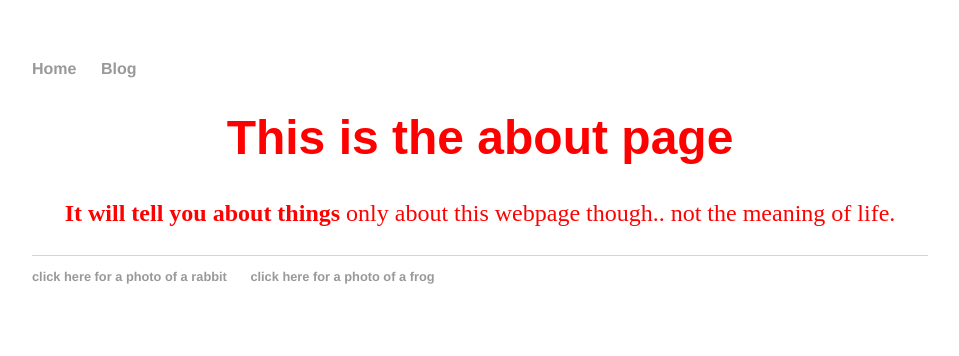
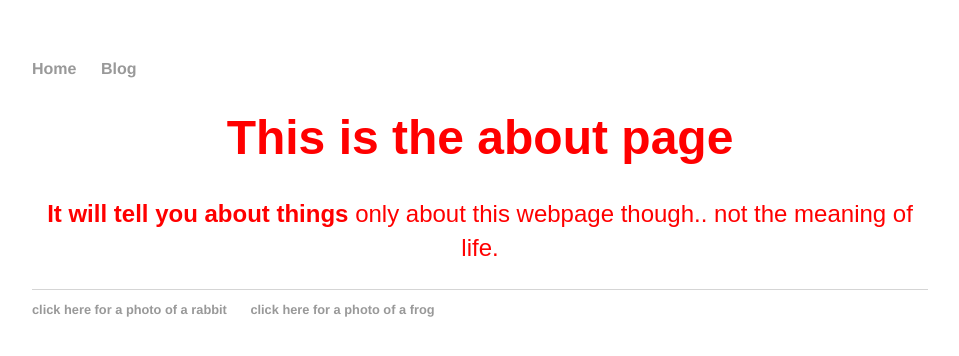
Before and after one commit to NorthWal/northwal.github.io, a Jekyll site: the page built from about/index.html, in a window 1280 px wide. Shown: the top 356 px of the page, without its empty margins (160-1119 px from the left). Built offline with Jekyll 4.4.1, drawn with Linux system fonts in a browser that asks for light colours.

Commit message:
Update aboutpage.css

```diff
--- a/css/aboutpage.css
+++ b/css/aboutpage.css
@@ -4,12 +4,13 @@ body {
 }
 h1 {
  font-size: 3em;
- font-family:'Arial';
+ font-family:"Arial";
  color: red;
  text-align: center;
 }
 p {
  font-size: 1.5em;
+ font-family: "Arial";
  line-height: 1.4em;
  color: red;
  text-align: center;
```
